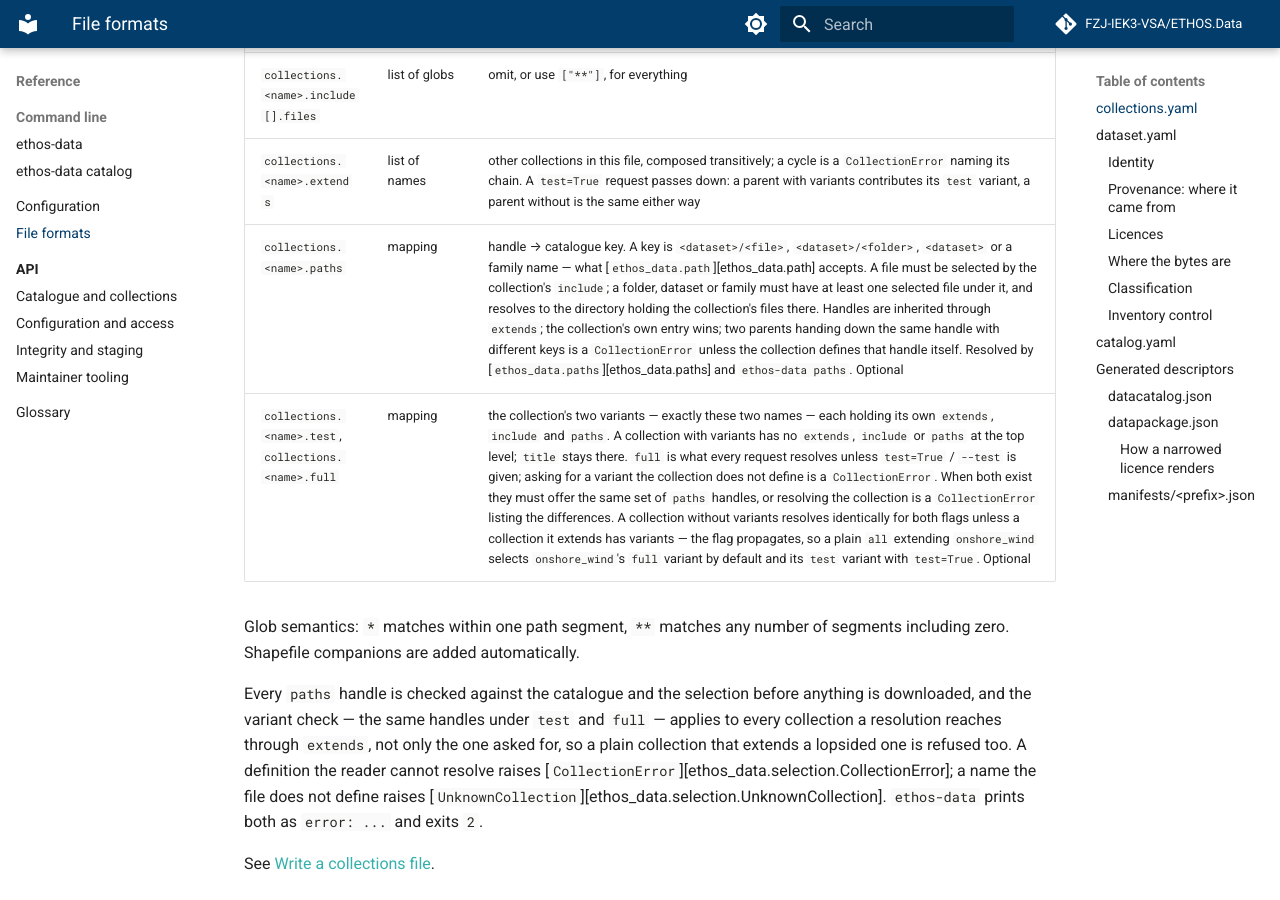
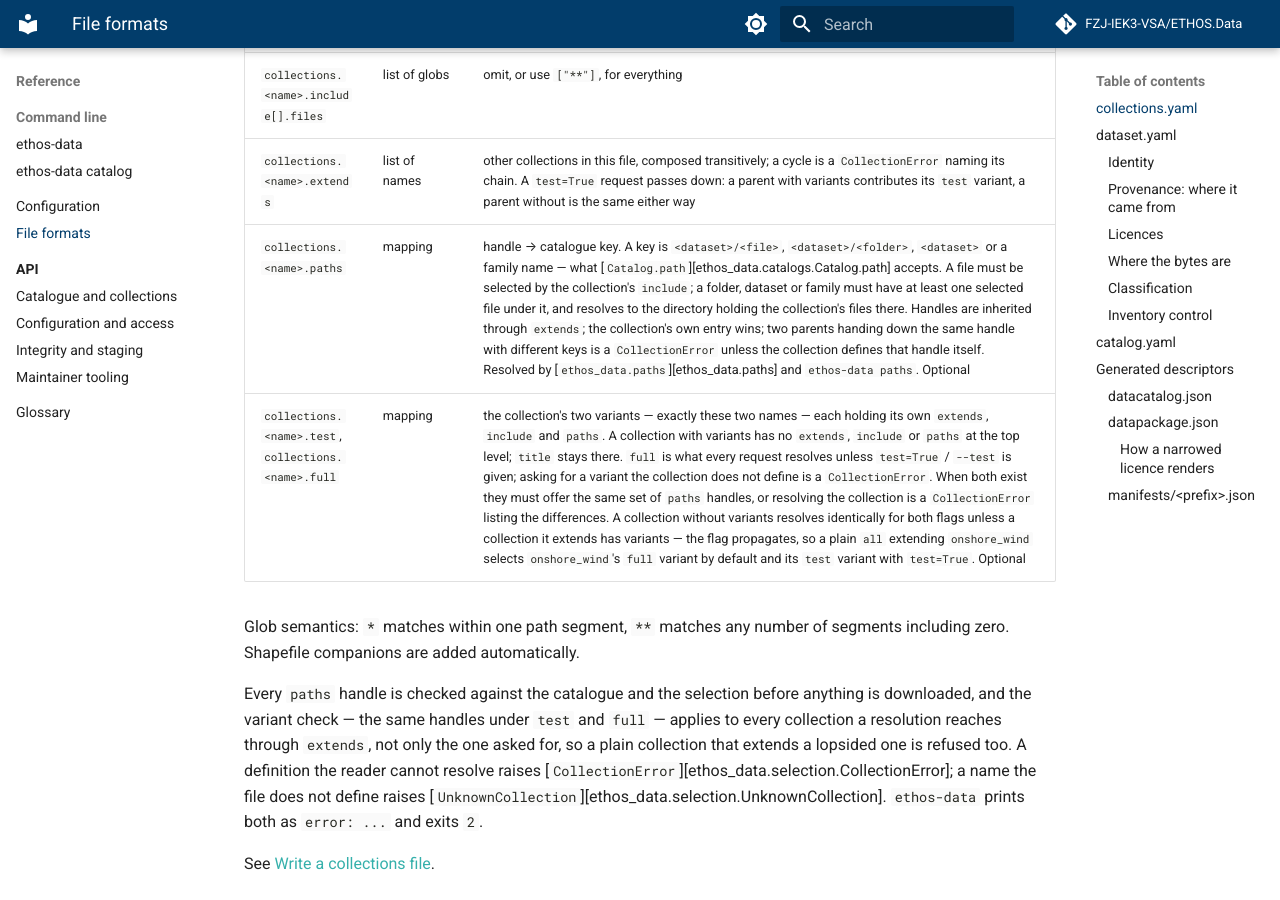
Before and after one commit to FZJ-IEK3-VSA/ETHOS.Data, an MkDocs documentation site: the page built from docs/reference/schemas.md, in a window 1280 px wide and 900 px high, scrolled down 1901 px. Built offline with MkDocs 1.6.1 and Material for MkDocs 9.7.7, drawn with Linux system fonts in a browser that asks for light colours; comment, search, counter and statistics services are not loaded.

```diff
--- a/docs/reference/schemas.md
+++ b/docs/reference/schemas.md
@@ -73,7 +73,7 @@ Both variants of `onshore_wind` offer the handles `clc` (inherited from
 | `collections.<name>.include[].dataset` | string | a dataset name in the catalogue |
 | `collections.<name>.include[].files` | list of globs | omit, or use `["**"]`, for everything |
 | `collections.<name>.extends` | list of names | other collections in this file, composed transitively; a cycle is a `CollectionError` naming its chain. A `test=True` request passes down: a parent with variants contributes its `test` variant, a parent without is the same either way |
-| `collections.<name>.paths` | mapping | handle → catalogue key. A key is `<dataset>/<file>`, `<dataset>/<folder>`, `<dataset>` or a family name — what [`ethos_data.path`][ethos_data.path] accepts. A file must be selected by the collection's `include`; a folder, dataset or family must have at least one selected file under it, and resolves to the directory holding the collection's files there. Handles are inherited through `extends`; the collection's own entry wins; two parents handing down the same handle with different keys is a `CollectionError` unless the collection defines that handle itself. Resolved by [`ethos_data.paths`][ethos_data.paths] and `ethos-data paths`. Optional |
+| `collections.<name>.paths` | mapping | handle → catalogue key. A key is `<dataset>/<file>`, `<dataset>/<folder>`, `<dataset>` or a family name — what [`Catalog.path`][ethos_data.catalogs.Catalog.path] accepts. A file must be selected by the collection's `include`; a folder, dataset or family must have at least one selected file under it, and resolves to the directory holding the collection's files there. Handles are inherited through `extends`; the collection's own entry wins; two parents handing down the same handle with different keys is a `CollectionError` unless the collection defines that handle itself. Resolved by [`ethos_data.paths`][ethos_data.paths] and `ethos-data paths`. Optional |
 | `collections.<name>.test`, `collections.<name>.full` | mapping | the collection's two variants — exactly these two names — each holding its own `extends`, `include` and `paths`. A collection with variants has no `extends`, `include` or `paths` at the top level; `title` stays there. `full` is what every request resolves unless `test=True` / `--test` is given; asking for a variant the collection does not define is a `CollectionError`. When both exist they must offer the same set of `paths` handles, or resolving the collection is a `CollectionError` listing the differences. A collection without variants resolves identically for both flags unless a collection it extends has variants — the flag propagates, so a plain `all` extending `onshore_wind` selects `onshore_wind`'s `full` variant by default and its `test` variant with `test=True`. Optional |
 
 Glob semantics: `*` matches within one path segment, `**` matches any number of
```
Also changed, not shown: environment.yml (+9 -4 lines), pyproject.toml (+13 -6 lines).
